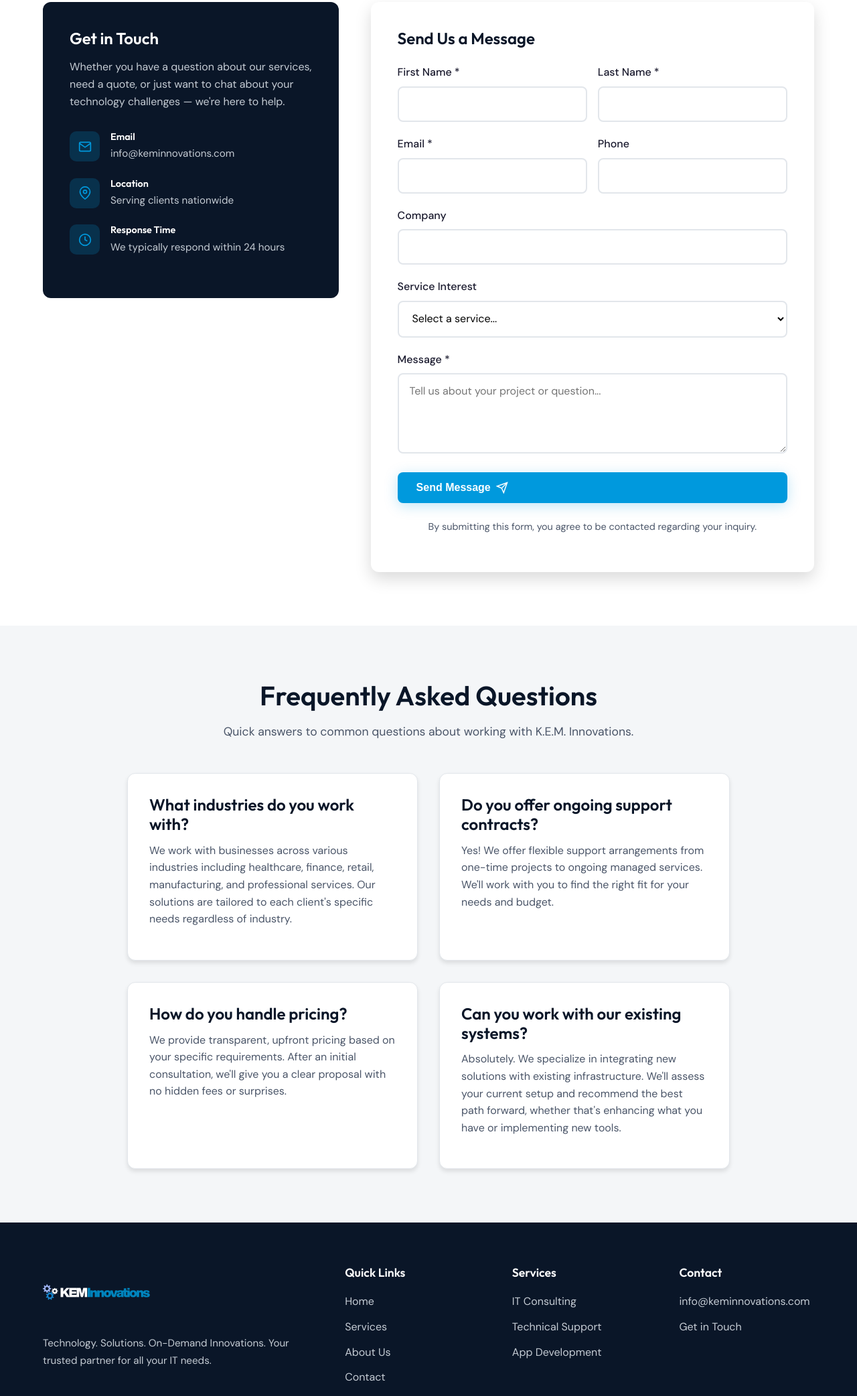
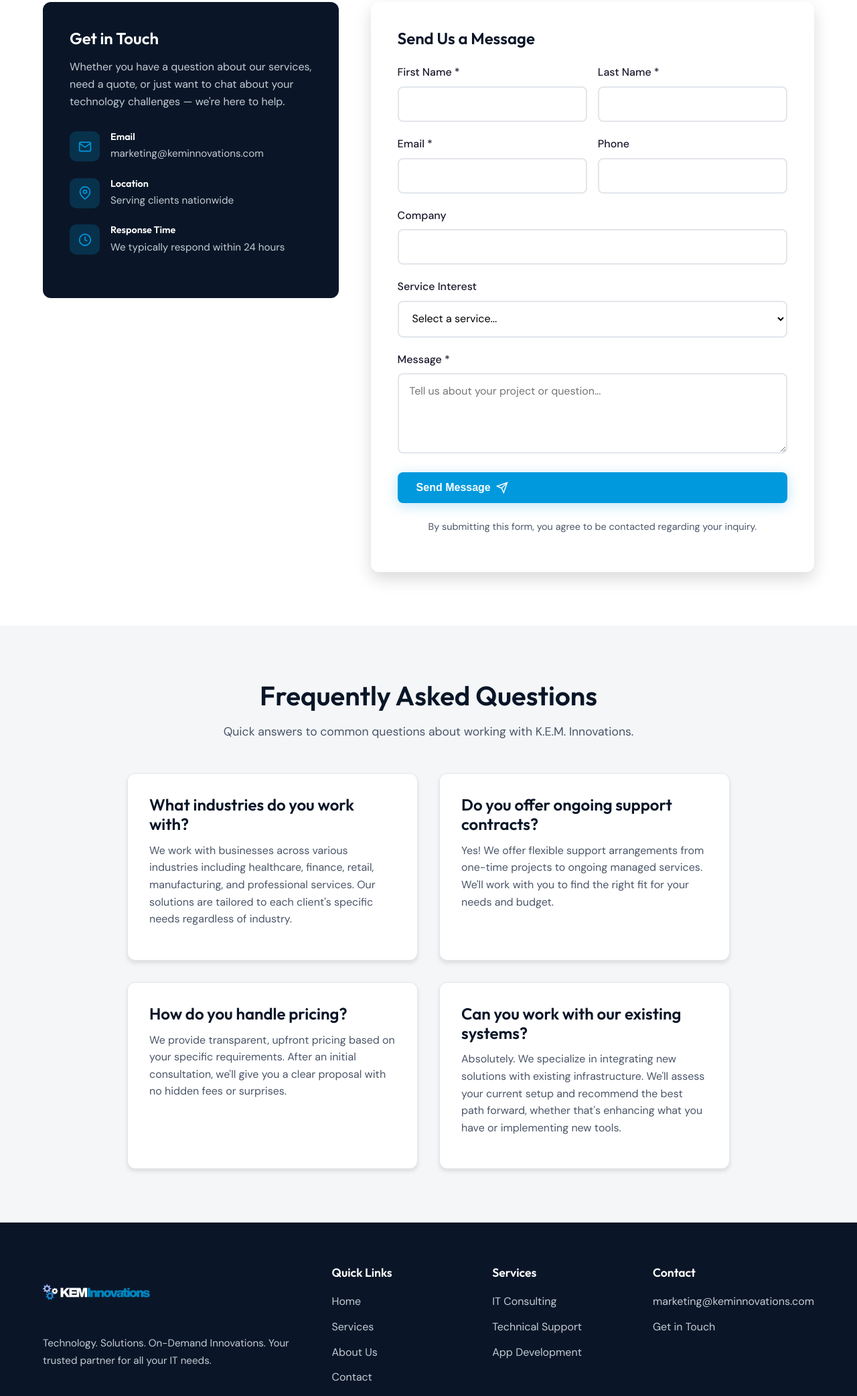
Before and after one commit to Krise18/kem-website, a website: page contact.html in a window 1280 px wide. Shown: the part 414-2498 px from the top of the page at 67% size. Drawn offline with Linux system fonts and the light colour scheme.

Commit message:
Updated contact info to reflect correct email address

```diff
--- a/contact.html
+++ b/contact.html
@@ -64,7 +64,7 @@
             </div>
             <div class="contact-item-text">
               <h4>Email</h4>
-              <p>info@keminnovations.com</p>
+              <p>marketing@keminnovations.com</p>
             </div>
           </div>
 
@@ -216,7 +216,7 @@
         <div class="footer-column">
           <h4>Contact</h4>
           <ul class="footer-links">
-            <li><a href="mailto:info@keminnovations.com">info@keminnovations.com</a></li>
+            <li><a href="mailto:marketing@keminnovations.com">marketing@keminnovations.com</a></li>
             <li><a href="contact.html">Get in Touch</a></li>
           </ul>
         </div>
```
Also changed, not shown: about.html (+1 -1 lines), index.html (+1 -1 lines), services.html (+1 -1 lines).
